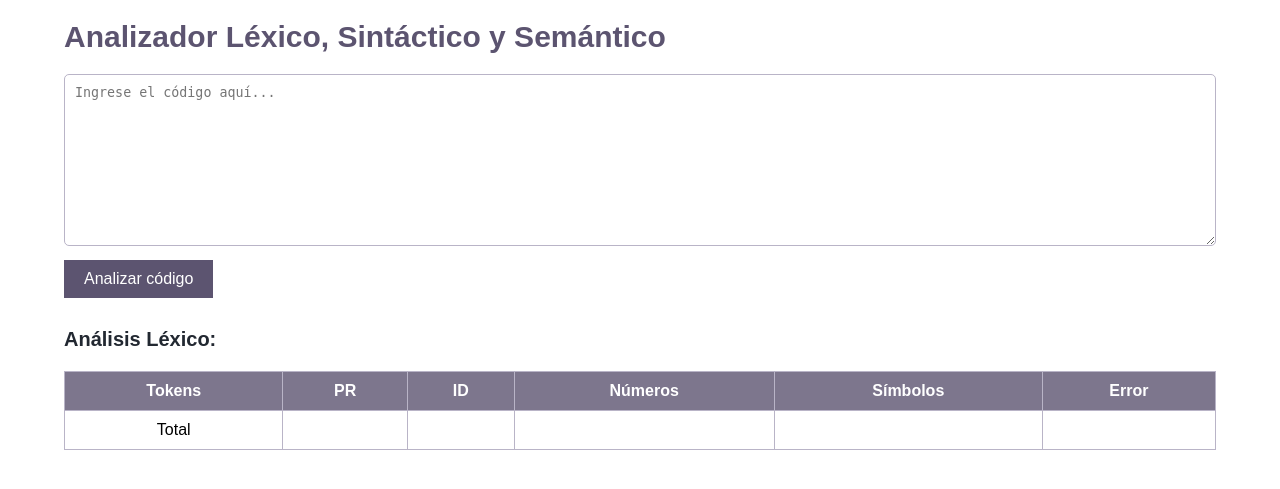
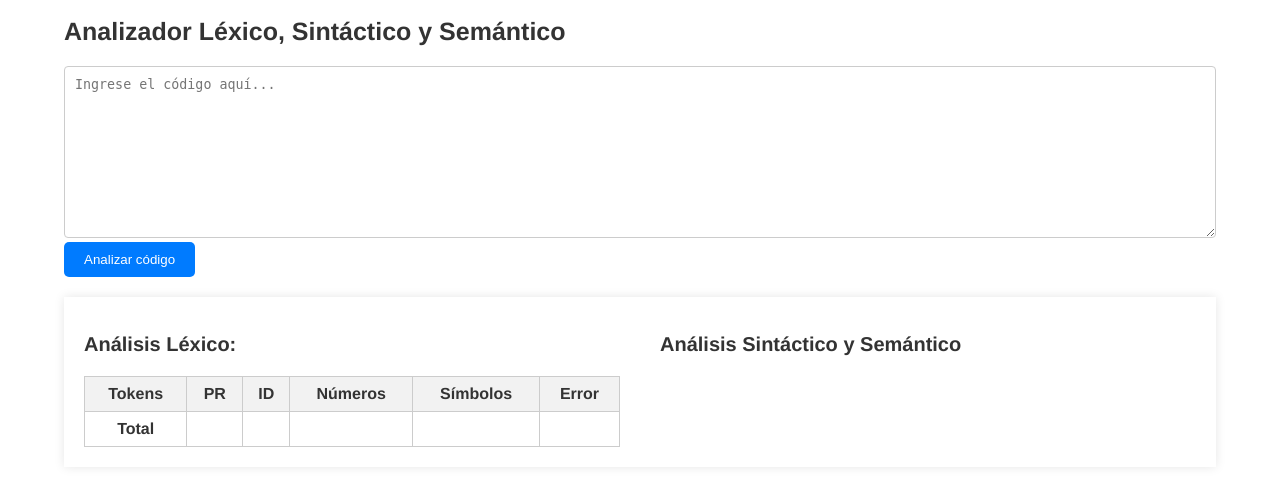
Before and after one commit to 203422/analizador_for, a Flask app: page / in a window 1280 px wide. Shown: the top 489 px of the page. Run offline with Flask 3, Linux system fonts and the light colour scheme.

Commit message:
Analizador semantico

```diff
--- a/app.py
+++ b/app.py
@@ -22,6 +22,9 @@ tokens = [
     'INCREMENT',
     'LESSTHANOREQUAL',
     'DOT',
+    'LESSTHAN',
+    'GREATERTHAN',
+    'PLUS',
 ] + list(reserved.values())
 
 t_LPAREN = r'\('
@@ -33,6 +36,9 @@ t_ASSIGN = r'='
 t_INCREMENT = r'\+\+'
 t_LESSTHANOREQUAL = r'<='
 t_DOT = r'\.'
+t_LESSTHAN = r'<'
+t_GREATERTHAN = r'>'
+t_PLUS = r'\+'
 
 def t_NUMBER(t):
     r'\d+'
@@ -67,23 +73,91 @@ lexer = lex.lex()
 # Reglas de gramática
 def p_for_loop(p):
     '''
-    for_loop : FOR LPAREN INT ID ASSIGN NUMBER SEMICOLON ID LESSTHANOREQUAL NUMBER SEMICOLON ID INCREMENT RPAREN LBRACE system_out RBRACE
+    for_loop : variable_declaration for_loop_inner_declaration
+             | p_variable_variation for_loop_inner_variation
+             | for_loop_inner
     '''
-    if int(p[6]) >= int(p[10]):
-        error = "Error semántico: La condición de parada del bucle debe ser mayor que el valor inicial"
+    p[0] = 'Ciclo for válido'
+    # Agrega los tokens del bucle for a la lista
+    p.parser.for_loop_tokens.extend(p[1:])
+
+def p_variable_variation(p):
+    '''
+    p_variable_variation : INT ID SEMICOLON
+    '''
+    p[0] = f'Declaración de variable {p[2]}'
+    p.parser.var_name = p[2]
+
+def p_variable_declaration(p):
+    '''
+    variable_declaration : INT ID ASSIGN NUMBER SEMICOLON
+    '''
+    p[0] = f'Declaración de variable {p[2]}'
+    p.parser.var_name = p[2]
+
+def p_for_loop_inner_variation(p):
+    '''
+    for_loop_inner_variation : FOR LPAREN ID ASSIGN NUMBER SEMICOLON ID LESSTHAN NUMBER SEMICOLON ID INCREMENT RPAREN LBRACE system_out RBRACE
+                              | FOR LPAREN ID ASSIGN NUMBER SEMICOLON ID GREATERTHAN NUMBER SEMICOLON ID INCREMENT RPAREN LBRACE system_out RBRACE
+                              | FOR LPAREN ID ASSIGN NUMBER SEMICOLON ID LESSTHANOREQUAL NUMBER SEMICOLON ID INCREMENT RPAREN LBRACE system_out RBRACE
+    '''
+    var_name = p.parser.var_name if hasattr(p.parser, 'var_name') else None
+    if var_name and (p[3] != var_name or p[7] != var_name or p[11] != var_name):
+        error = "Error semántico: La variable del ciclo for debe ser consistente en todas las partes"
         errors.append(error)
         return
     p[0] = 'Ciclo for válido'
 
+
+def p_for_loop_inner_declaration(p):
+    '''
+    for_loop_inner_declaration : FOR LPAREN ID SEMICOLON ID LESSTHAN NUMBER SEMICOLON ID INCREMENT RPAREN LBRACE system_out RBRACE
+                                | FOR LPAREN ID SEMICOLON ID GREATERTHAN NUMBER SEMICOLON ID INCREMENT RPAREN LBRACE system_out RBRACE
+                                | FOR LPAREN ID SEMICOLON ID LESSTHANOREQUAL NUMBER SEMICOLON ID INCREMENT RPAREN LBRACE system_out RBRACE
+    '''
+    var_name = p.parser.var_name if hasattr(p.parser, 'var_name') else None
+    if var_name and (p[3] != var_name or p[5] != var_name or p[9] != var_name):
+        error = "Error semántico: La variable del ciclo for debe ser consistente en todas las partes"
+        errors.append(error)
+        return
+    p[0] = 'Ciclo for válido'
+
+def p_for_loop_inner(p):
+    '''
+    for_loop_inner : FOR LPAREN INT ID ASSIGN NUMBER SEMICOLON ID LESSTHAN NUMBER SEMICOLON ID INCREMENT RPAREN LBRACE system_out RBRACE
+                    | FOR LPAREN INT ID ASSIGN NUMBER SEMICOLON ID GREATERTHAN NUMBER SEMICOLON ID INCREMENT RPAREN LBRACE system_out RBRACE
+                    | FOR LPAREN INT ID ASSIGN NUMBER SEMICOLON ID LESSTHANOREQUAL NUMBER SEMICOLON ID INCREMENT RPAREN LBRACE system_out RBRACE
+    '''
+    if p[4] != p[8] or p[8] != p[12]:
+        error = "Error semántico: La variable del ciclo for debe ser consistente en todas las partes"
+        errors.append(error)
+        return
+    p[0] = 'Ciclo for válido'
+
+
+def p_system_out_content(p):
+    '''
+    system_out_content : STRING
+                       | ID
+                       | system_out_content PLUS STRING
+                       | system_out_content PLUS ID
+    '''
+    if len(p) == 2:
+        p[0] = p[1]
+    else:
+        p[0] = f"{p[1]} + {p[3]}"
+
+
 def p_system_out(p):
     '''
-    system_out : ID DOT ID DOT ID LPAREN STRING RPAREN SEMICOLON
+    system_out : ID DOT ID DOT ID LPAREN system_out_content RPAREN SEMICOLON
     '''
     if p[1] != 'System' or p[3] != 'out' or p[5] != 'println':
         error = "Error semántico: Uso incorrecto de System.out.println"
         errors.append(error)
         return
-    p[0] = 'System.out.println válido'
+    p[0] = f'System.out.println válido con contenido: {p[7]}'
+
 
 # Manejo de errores
 def p_error(p):
@@ -96,16 +170,19 @@ def p_error(p):
 
 parser = yacc.yacc()
 
-# Lista para almacenar errores
 errors = []
+parser.for_loop_tokens = []
+
 
 def analyze_code(data):
     global errors
     errors = []
     lexer.input(data)
+    tokens = []
+    for tok in lexer:
+        tokens.append((tok.value, tok.type))
     parser.parse(data)
-    return errors
-
+    return errors, tokens
 
 def count_tokens(data):
     lexer.input(data)
@@ -113,7 +190,7 @@ def count_tokens(data):
 
     for tok in lexer:
         token_type = tok.type
-        if token_type in ['FOR', 'INT']:
+        if token_type == 'FOR' or token_type == 'INT':
             token_count['PR'] += 1
         elif token_type == 'ID':
             token_count['ID'] += 1
@@ -124,21 +201,23 @@ def count_tokens(data):
         else:
             token_count['SYM'] += 1
 
-        tokens.append((tok.value, token_type))
+    return token_count
 
-    return token_count
+
 
 @app.route('/', methods=['GET', 'POST'])
 def index():
     errors = []
     token_count = {}
+    for_loop_tokens = []
     if request.method == 'POST':
         code = request.form['code']
-        errors = analyze_code(code)
+        errors, for_loop_tokens = analyze_code(code)
         token_count = count_tokens(code)
         if not errors:
             errors.append("El código es correcto.")
-    return render_template('index.html', errors=errors, token_count=token_count)
+    return render_template('index.html', errors=errors, token_count=token_count, for_loop_tokens=for_loop_tokens)
+
 
 if __name__ == '__main__':
     app.run(debug=True)
--- a/static/styles.css
+++ b/static/styles.css
@@ -1,10 +1,7 @@
 :root {
-    --font: "Raleway", sans-serif;
-    --purple: #5C5470;
-    --black: #222831;
-    --purpleBlack: #7d768d;
-    --lightPurple: #B9B4C7;
-    --white: #ffffff;
+    --font: "Helvetica Neue", Arial, sans-serif;
+    --primary-color: #333;
+    --secondary-color: #666;
 }
 
 * {
@@ -19,7 +16,7 @@ body {
     font-family: var(--font);
     font-size: 1.6rem;
     margin: 0;
-    padding: 0;
+    color: var(--primary-color);
 }
 
 p {
@@ -33,66 +30,77 @@ p {
     width: 90%;
 }
 
+.results {
+    display: grid;
+    grid-template-columns: repeat(2, 1fr);
+    gap: 4rem;
+    box-shadow: 0 0 10px rgba(0, 0, 0, 0.1);
+    padding: 2rem;
+}
+
+/* Estilos para la tabla */
+.table {
+    width: 100%;
+    border-collapse: collapse;
+    margin-top: 20px;
+}
+
+.table th,
+.table td {
+    border: 1px solid #ccc;
+    padding: 8px;
+    text-align: center;
+}
+
+.table th {
+    background-color: #f2f2f2;
+}
+
+
+.result_sem h2 {
+    margin-bottom: 10px;
+}
+
+.result_sem ul {
+    list-style-type: none;
+    padding: 0;
+}
+
+.result_sem ul li {
+    margin-bottom: 5px;
+}
+
+/* Estilos para el botón de enviar */
+button {
+    margin-bottom: 2rem;
+    padding: 10px 20px;
+    background-color: #007bff;
+    color: #fff;
+    border: none;
+    border-radius: 5px;
+    cursor: pointer;
+    transition: background-color 0.3s ease;
+}
+
+button[type="submit"]:hover {
+    background-color: #0056b3;
+}
+
+/* Estilos para el textarea */
+textarea {
+    width: 100%;
+    padding: 10px;
+    border: 1px solid #ccc;
+    border-radius: 4px;
+    resize: vertical;
+}
+
 h1 {
-    color: var(--purple);
-    font-size: 3rem;
-    margin-bottom: 2rem;
+    font-size: 2.5rem;
+    margin-bottom: 20px;
 }
 
 h2 {
-    color: var(--black);
     font-size: 2rem;
-    margin-top: 3rem;
+    margin-bottom: 15px;
 }
-
-button {
-    background-color: var(--purple);
-    color: var(--white);
-    border: none;
-    padding: 1rem 2rem;
-    font-size: 1.6rem;
-    cursor: pointer;
-}
-
-button:hover {
-    background-color: var(--purpleBlack);
-}
-
-textarea {
-    width: 100%;
-    padding: 1rem;
-    margin-bottom: 1rem;
-    border: 1px solid var(--lightPurple);
-    border-radius: 5px;
-    resize: vertical;
-}
-
-table {
-    width: 100%;
-    border-collapse: collapse;
-    margin-top: 2rem;
-}
-
-th, td {
-    padding: 1rem;
-    text-align: center;
-    border: 1px solid var(--lightPurple);
-}
-
-th {
-    background-color: var(--purpleBlack);
-    color: var(--white);
-}
-
-tbody tr:nth-child(even) {
-    background-color: var(--lightPurple);
-}
-
-ul {
-    list-style-type: none;
-    margin-top: 2rem;
-}
-
-ul li {
-    margin-bottom: 1rem;
-}
--- a/templates/index.html
+++ b/templates/index.html
@@ -16,7 +16,10 @@
             <br>
             <button type="submit">Analizar código</button>
         </form>
+        <div class="results">
+            <div class="result_lex">
                 <h2>Análisis Léxico:</h2>
+
                 <table class="table table-bordered">
                     <thead>
                         <tr>
@@ -29,18 +32,20 @@
                         </tr>
                     </thead>
                     <tbody>
-                {% for token, count in token_count.items() %}
+                        {% set unique_tokens = [] %}
+                        {% for token in for_loop_tokens %}
+                        {% set unique_tokens = unique_tokens + [token] %}
                         <tr>
-                    <td></td>
-                    <td>{% if 'PR' in token %}x {% endif %}</td>
-                    <td>{% if 'ID' in token %} x {% endif %}</td>
-                    <td>{% if 'NUM' in token %}x{% endif %}</td>
-                    <td>{% if 'SYM' in token %} x{% endif %}</td>
-                    <td>{% if 'ERR' in token %}{% endif %}</td>
+                            <td>{{ token[0] }}</td>
+                            <td>{% if token[1] == 'FOR' or token[1] == 'INT' %} X {% endif %}</td>
+                            <td>{% if token[1] == 'ID' %} X {% endif %}</td>
+                            <td>{% if token[1] == 'NUMBER' %} X {% endif %}</td>
+                            <td>{% if token[1] not in ['FOR', 'INT', 'ID', 'NUMBER'] %} X {% endif %}</td>
+                            <td>{% if token[1] == 'ERR' %} X {% endif %}</td>
                         </tr>
                         {% endfor %}
                         <tr>
-                    <td>Total</td>
+                            <td><strong>Total</strong></td>
                             <td>{{ token_count['PR'] }}</td>
                             <td>{{ token_count['ID'] }}</td>
                             <td>{{ token_count['NUM'] }}</td>
@@ -49,18 +54,22 @@
                         </tr>
                     </tbody>
                 </table>
+            </div>
 
-
+            <div class="result_sem">
+                <h2>Análisis Sintáctico y Semántico</h2>
                 {% if errors %}
-        <h2>Análisis Sintáctico y Semántico</h2>
                 <ul>
                     {% for error in errors %}
                     <li>{{ error }}</li>
                     {% endfor %}
                 </ul>
                 {% endif %}
+            </div>
+        </div>
     </main>
 
 </body>
 
+
 </html>
```
Also changed, not shown: parsetab.py (+22 -5 lines), 1 other file. Lines whose indentation alone changed are shown as unchanged.
